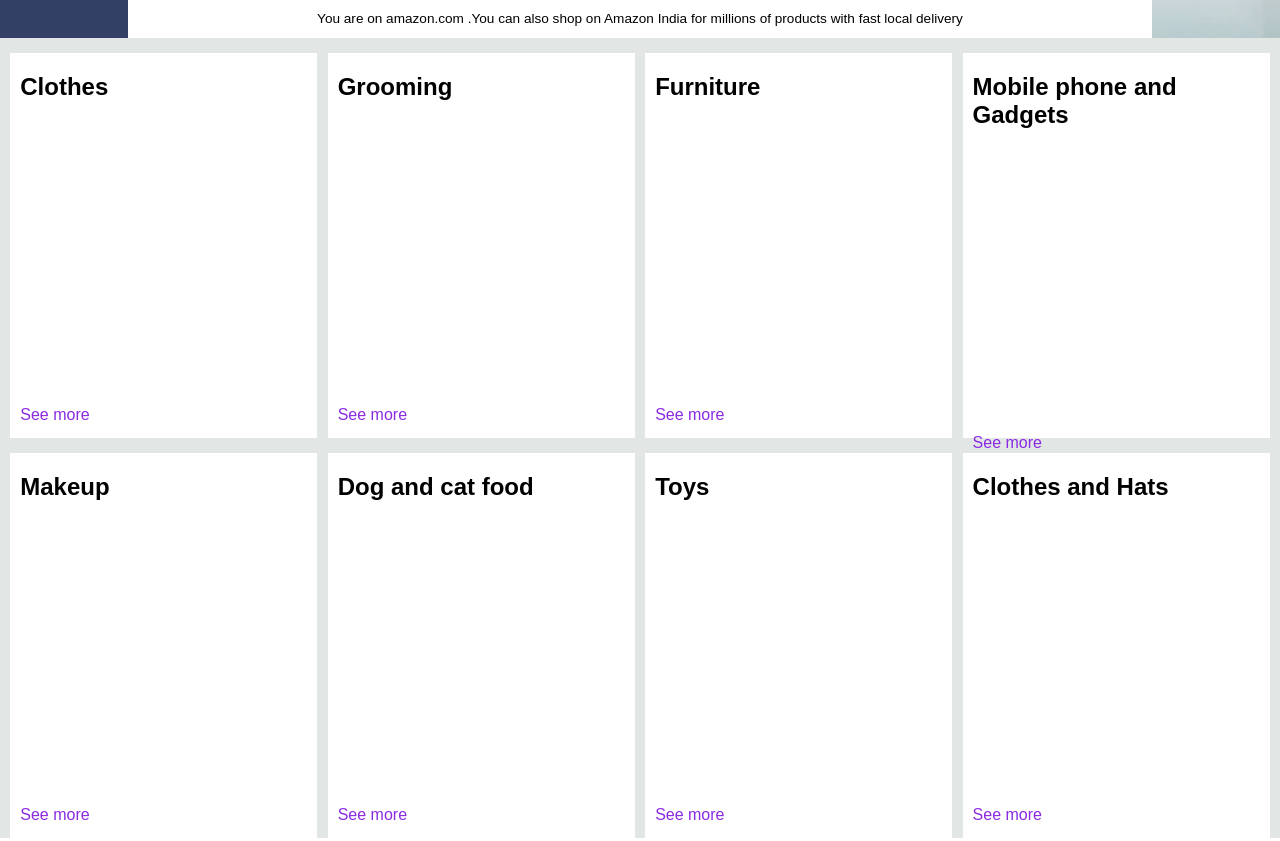
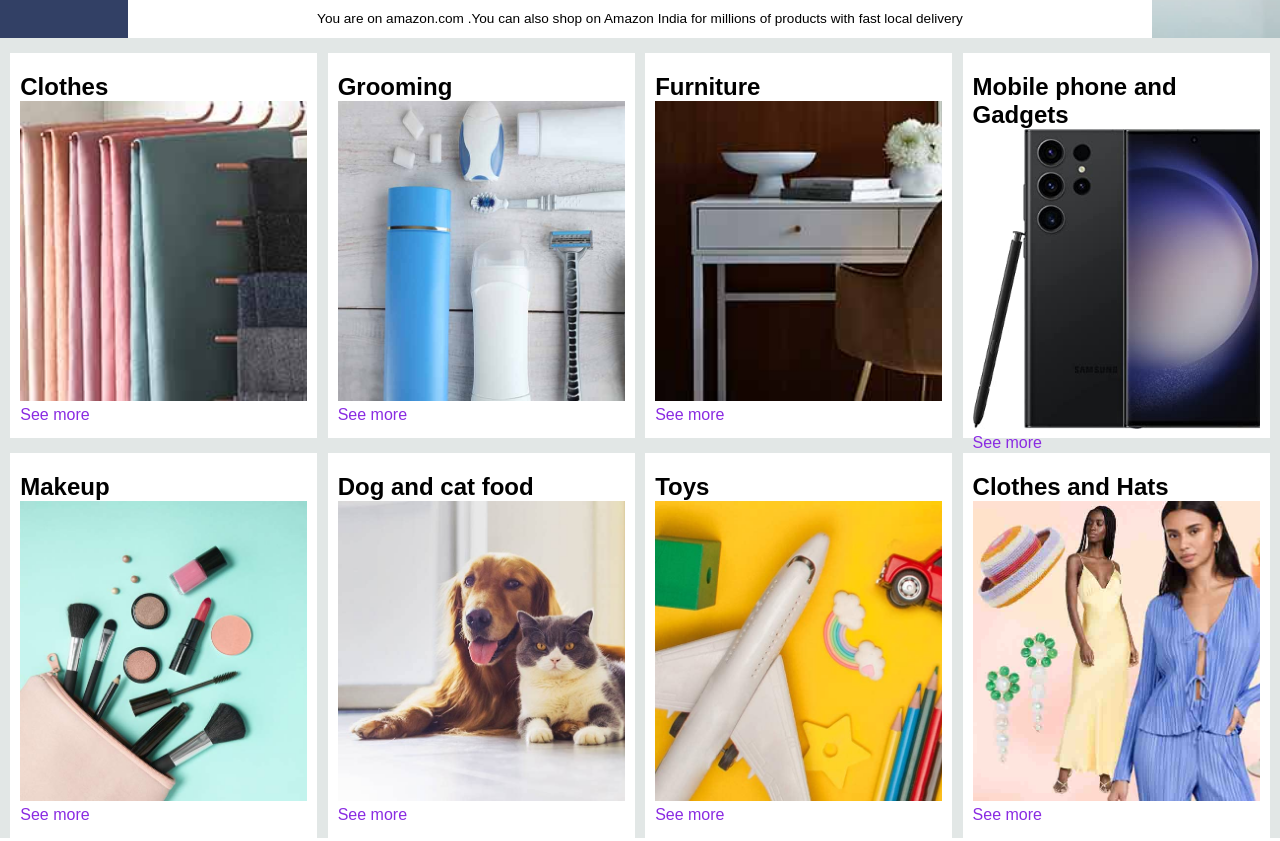
Before and after one commit to aditya22314/Amazonclone, a plain HTML site: page index.html in a window 1280 px wide. Shown: the part 422-1263 px from the top of the page. Drawn offline with Linux system fonts and the light colour scheme; the site is published under a folder, as on GitHub Pages, so addresses that start at the root find nothing.

Commit message:
Image issue fixed

```diff
--- a/index.html
+++ b/index.html
@@ -69,45 +69,45 @@
     <div class="box1 box">
         <div class="box-content">
             <h2>Clothes</h2>
-        <div class="box-image" style="background-image: url('/Photo/box1_image.jpg');"> </div>
+        <div class="box-image" style="background-image: url('./Photo/box1_image.jpg');"> </div>
         <p>See more</p>
         </div>
     </div>
     <div class="box2 box"> <div class="box-content">
         <h2>Grooming</h2>
-    <div class="box-image" style="background-image: url('/Photo/box2_image.jpg');"> </div>
+    <div class="box-image" style="background-image: url('./Photo/box2_image.jpg');"> </div>
     <p>See more</p>
     </div></div>
     <div class="box3 box"> <div class="box-content">
         <h2>Furniture</h2>
-    <div class="box-image" style="background-image: url('/Photo/box3_image.jpg');"> </div>
+    <div class="box-image" style="background-image: url('./Photo/box3_image.jpg');"> </div>
     <p>See more</p>
     </div></div>
     <div class="box4 box "> <div class="box-content">
         <h2>Mobile phone and Gadgets</h2>
-    <div class="box-image" style="background-image: url('/Photo/box4_image.jpg');"> </div>
+    <div class="box-image" style="background-image: url('./Photo/box4_image.jpg');"> </div>
     <p>See more</p>
     </div></div>
     <div class="box1 box">
         <div class="box-content">
             <h2>Makeup</h2>
-        <div class="box-image" style="background-image: url('/Photo/box5_image.jpg');"> </div>
+        <div class="box-image" style="background-image: url('./Photo/box5_image.jpg');"> </div>
         <p>See more</p>
         </div>
     </div>
     <div class="box2 box"> <div class="box-content">
         <h2>Dog and cat food</h2>
-    <div class="box-image" style="background-image: url('/Photo/box6_image.jpg');"> </div>
+    <div class="box-image" style="background-image: url('./Photo/box6_image.jpg');"> </div>
     <p>See more</p>
     </div></div>
     <div class="box3 box"> <div class="box-content">
         <h2>Toys</h2>
-    <div class="box-image" style="background-image: url('/Photo/box7_image.jpg');"> </div>
+    <div class="box-image" style="background-image: url('./Photo/box7_image.jpg');"> </div>
     <p>See more</p>
     </div></div>
     <div class="box4 box "> <div class="box-content">
         <h2>Clothes and Hats</h2>
-    <div class="box-image" style="background-image: url('/Photo/box8_image.jpg');"> </div>
+    <div class="box-image" style="background-image: url('./Photo/box8_image.jpg');"> </div>
     <p>See more</p>
     </div></div>
 </div>
```
